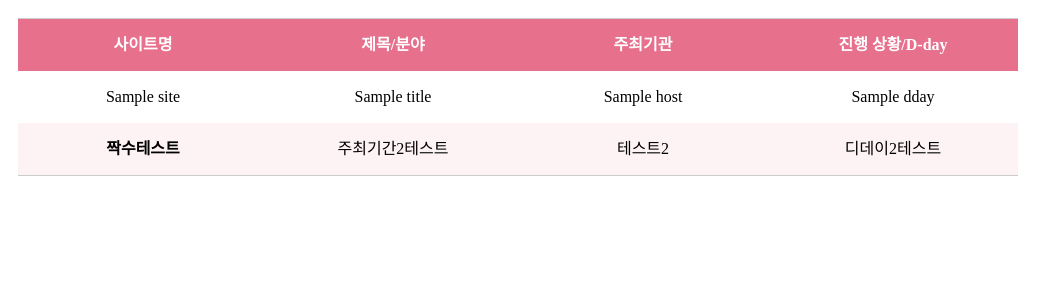
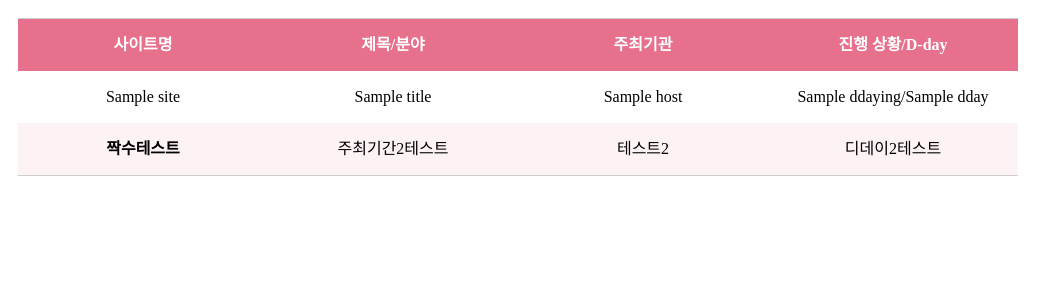
Before and after one commit to Open-Source-Programming-Team-4/team_project, a Flask app: template templates/main.html in a window 1280 px wide. Shown: the part 251-551 px from the top of the page, without its empty margins (0-1063 px from the left). Run offline with Flask 2, Linux system fonts and the light colour scheme; the template is opened without the code that fills it: most values are stand-ins (such as "Sample title", 1, 10 or a date in 2020).

Commit message:
ddaying bug fixed

```diff
--- a/app.py
+++ b/app.py
@@ -4,7 +4,7 @@ app = Flask(__name__)
 
 @app.route('/')
 def main_page():
-    return render_template('main.html', rest={'site': ['t1', 't2'], 'title': ['t1'], 'host': ['testhost'],  'Dday': ['0']})
+    return render_template('main.html', rest={'site': ['t1', 't2'], 'title': ['t1'], 'host': ['testhost'], 'ddaying': ['진행'], 'Dday': ['0']})
 #추후 elasticsearch 결과코드로 대체될 예정
 @app.route('/connectiontest')
 def test():
--- a/mod_pkg/ela_search.py
+++ b/mod_pkg/ela_search.py
@@ -208,7 +208,7 @@ def data_search_cs(case, idx, input_str):
 		tmp['field'].append(hit['_source']['field'])
 		tmp['host'].append(hit['_source']['host'])
 		tmp['Dday'].append(hit['_source']['Dday'])
-		tmp['ddaying'].append(hit['_source']['ddaying'])
+		tmp['ddaying'].append(hit['_source']['dday-ing'])
 		tmp['url'].append(hit['_source']['url'])
 		tmp['score'].append(cal_CoSim(input_str, hit['_source'][case]))
 
--- a/templates/main.html
+++ b/templates/main.html
@@ -55,7 +55,7 @@
 						{{rest.host[0]}}
 					</td>
 					<td>
-						{{rest.Dday[0]}}
+						{{rest.ddaying[0]}}/{{rest.Dday[0]}}
 					</td>
 				</tr>
 				<tr>
```
